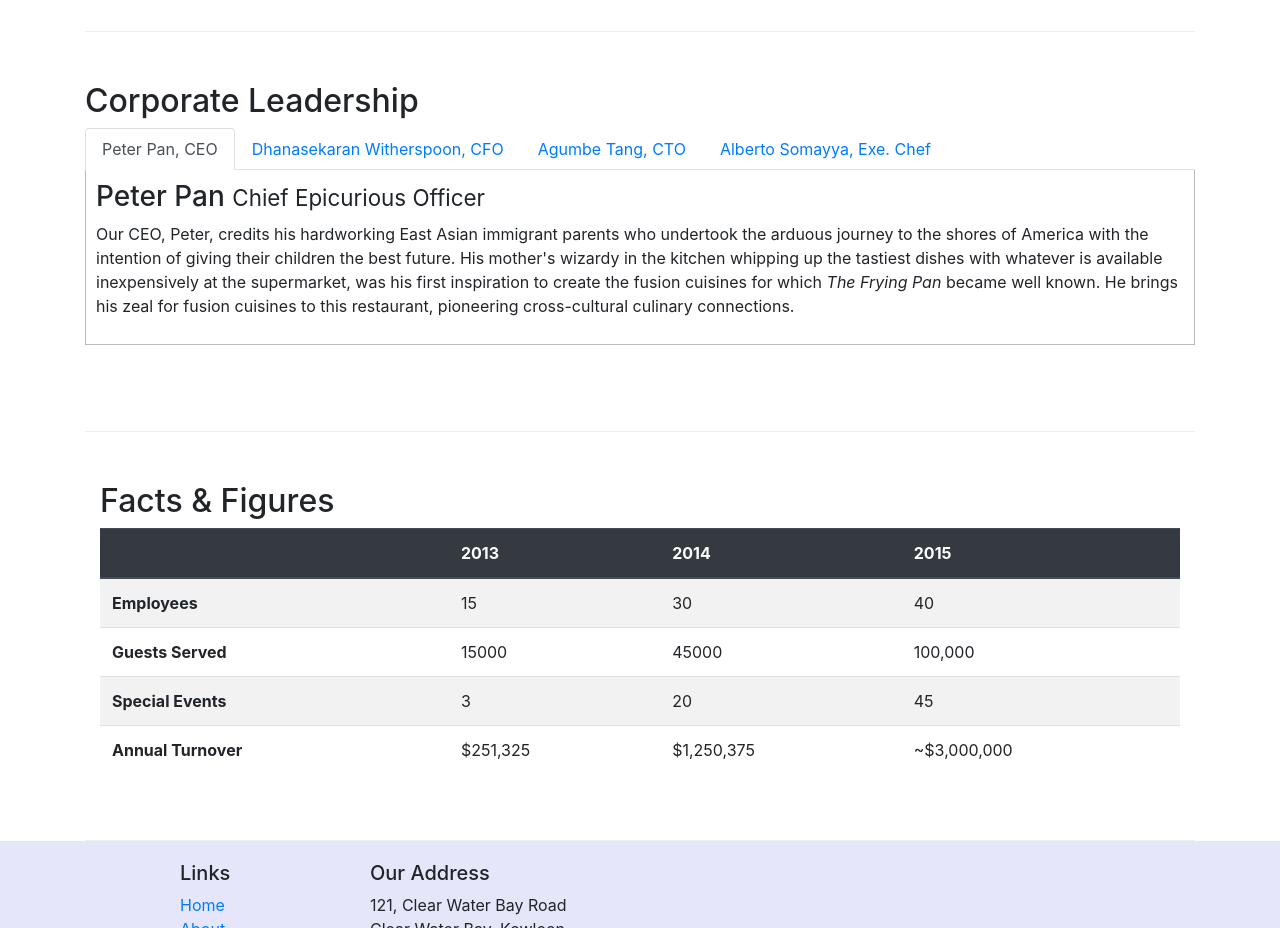
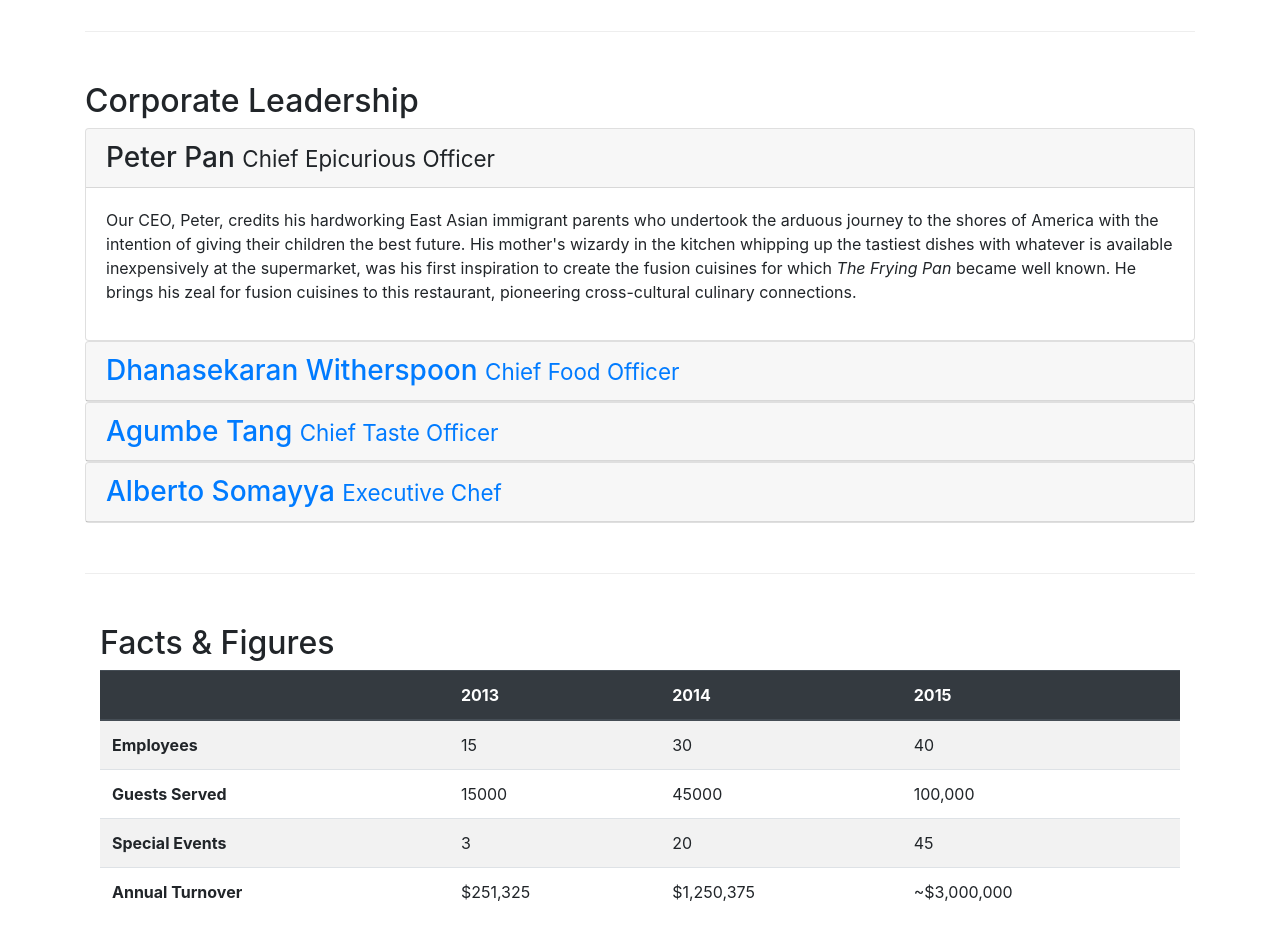
Before and after one commit to dhanashree0107/Bootstrap-course, a website: page aboutus.html in a window 1280 px wide. Shown: the part 940-1868 px from the top of the page. Drawn offline with nearby package versions, Linux system fonts and the light colour scheme.

Commit message:
accordion

```diff
--- a/aboutus.html
+++ b/aboutus.html
@@ -103,45 +103,68 @@
         <div class="row row-content">
             <div>
                 <h2>Corporate Leadership</h2>
-                <ul class="nav nav-tabs">
-                    <li class="nav-item">
-                        <a class="nav-link active" href="#peter" role="tab" data-toggle="tab">Peter Pan, CEO</a>
-                    </li>
-                    <li class="nav-item">
-                        <a class="nav-link" href="#danny" role="tab" data-toggle="tab">Dhanasekaran Witherspoon, CFO</a>
-                    </li>
-                    <li class="nav-item">
-                        <a class="nav-link" href="#agumbe" role="tab" data-toggle="tab">Agumbe Tang, CTO</a>
-                    </li>
-                    <li class="nav-item">
-                        <a class="nav-link" href="#alberto" role="tab" data-toggle="tab">Alberto Somayya, Exe. Chef</a>
-                    </li>
-                </ul>
 
-                <div class="tab-content">
-                    <div role="tabpanel" class="tab-pane fade show active" id="peter">
-                        <h3>Peter Pan <small>Chief Epicurious Officer</small></h3>
-                        <p class="d-none d-sm-block">Our CEO, Peter, credits his hardworking East Asian immigrant parents who undertook the arduous journey to the shores of America with the intention of giving their children the best future. His mother's wizardy in the kitchen whipping
-                            up the tastiest dishes with whatever is available inexpensively at the supermarket, was his first inspiration to create the fusion cuisines for which <em>The Frying Pan</em> became well known. He brings his zeal for fusion
-                            cuisines to this restaurant, pioneering cross-cultural culinary connections.</p>
+                <div id="accordion">
+                    <div class="card">
+                        <div class="card-header" role="tab" id="peterhead">
+                            <h3 class="mb-0">
+                                <a data-toggle="collapse" data-target="#peter">Peter Pan <small>Chief Epicurious Officer</small>
+                                </a>
+                            </h3>
+                        </div>
+                        <div class="collapse show" id="peter" data-parent="#accordion">
+                            <div class="card-body">
+                                <p class="d-none d-sm-block">Our CEO, Peter, credits his hardworking East Asian immigrant parents who undertook the arduous journey to the shores of America with the intention of giving their children the best future. His mother's wizardy in the kitchen
+                                    whipping up the tastiest dishes with whatever is available inexpensively at the supermarket, was his first inspiration to create the fusion cuisines for which <em>The Frying Pan</em> became well known. He brings his
+                                    zeal for fusion cuisines to this restaurant, pioneering cross-cultural culinary connections.</p>
+                            </div>
+                        </div>
                     </div>
 
-                    <div role="tabpanel" class="tab-pane fade" id="danny">
-                        <h3>Dhanasekaran Witherspoon <small>Chief Food Officer</small></h3>
-                        <p class="d-none d-sm-block">Our CFO, Danny, as he is affectionately referred to by his colleagues, comes from a long established family tradition in farming and produce. His experiences growing up on a farm in the Australian outback gave him great appreciation
-                            for varieties of food sources. As he puts it in his own words, <em>Everything that runs, wins, and everything that stays, pays!</em></p>
+                    <div class="card">
+                        <div class="card-header" role="tab" id="dannyhead">
+                            <h3 class="mb-0">
+                                <a class="collapsed" data-toggle="collapse" data-target="#danny">Dhanasekaran Witherspoon <small>Chief Food Officer</small>
+                                </a>
+                            </h3>
+                        </div>
+                        <div class="collapse" id="danny" data-parent="#accordion">
+                            <div class="card-body">
+                                <p class="d-none d-sm-block">Our CFO, Danny, as he is affectionately referred to by his colleagues, comes from a long established family tradition in farming and produce. His experiences growing up on a farm in the Australian outback gave him great
+                                    appreciation for varieties of food sources. As he puts it in his own words, <em>Everything that runs, wins, and everything that stays, pays!</em></p>
+                            </div>
+                        </div>
                     </div>
 
-                    <div role="tabpanel" class="tab-pane fade" id="agumbe">
-                        <h3>Agumbe Tang <small>Chief Taste Officer</small></h3>
-                        <p class="d-none d-sm-block">Blessed with the most discerning gustatory sense, Agumbe, our CTO, personally ensures that every dish that we serve meets his exacting tastes. Our chefs dread the tongue lashing that ensues if their dish does not meet his exacting
-                            standards. He lives by his motto, <em>You click only if you survive my lick.</em></p>
+                    <div class="card">
+                        <div class="card-header" role="tab" id="agumbehead">
+                            <h3 class="mb-0">
+                                <a class="collapsed" data-toggle="collapse" data-target="#agumbe">Agumbe Tang <small>Chief Taste Officer</small>
+                                </a>
+                            </h3>
+                        </div>
+                        <div class="collapse" id="agumbe" data-parent="#accordion">
+                            <div class="card-body">
+                                <p class="d-none d-sm-block">Blessed with the most discerning gustatory sense, Agumbe, our CTO, personally ensures that every dish that we serve meets his exacting tastes. Our chefs dread the tongue lashing that ensues if their dish does not meet his
+                                    exacting standards. He lives by his motto, <em>You click only if you survive my lick.</em></p>
+                            </div>
+                        </div>
                     </div>
 
-                    <div role="tabpanel" class="tab-pane fade" id="alberto">
-                        <h3>Alberto Somayya <small>Executive Chef</small></h3>
-                        <p class="d-none d-sm-block">Award winning three-star Michelin chef with wide International experience having worked closely with whos-who in the culinary world, he specializes in creating mouthwatering Indo-Italian fusion experiences. He says, <em>Put together the cuisines from the two craziest cultures, and you get a winning hit! Amma Mia!</em></p>
+                    <div class="card">
+                        <div class="card-header" role="tab" id="albertohead">
+                            <h3 class="mb-0">
+                                <a class="collapsed" data-toggle="collapse" data-target="#alberto">Alberto Somayya <small>Executive Chef</small>
+                                </a>
+                            </h3>
+                        </div>
+                        <div class="collapse" id="alberto" data-parent="#accordion">
+                            <div class="card-body">
+                                <p class="d-none d-sm-block">Award winning three-star Michelin chef with wide International experience having worked closely with whos-who in the culinary world, he specializes in creating mouthwatering Indo-Italian fusion experiences. He says, <em>Put together the cuisines from the two craziest cultures, and you get a winning hit! Amma Mia!</em></p>
+                            </div>
+                        </div>
                     </div>
+
 
                 </div>
             </div>
```
